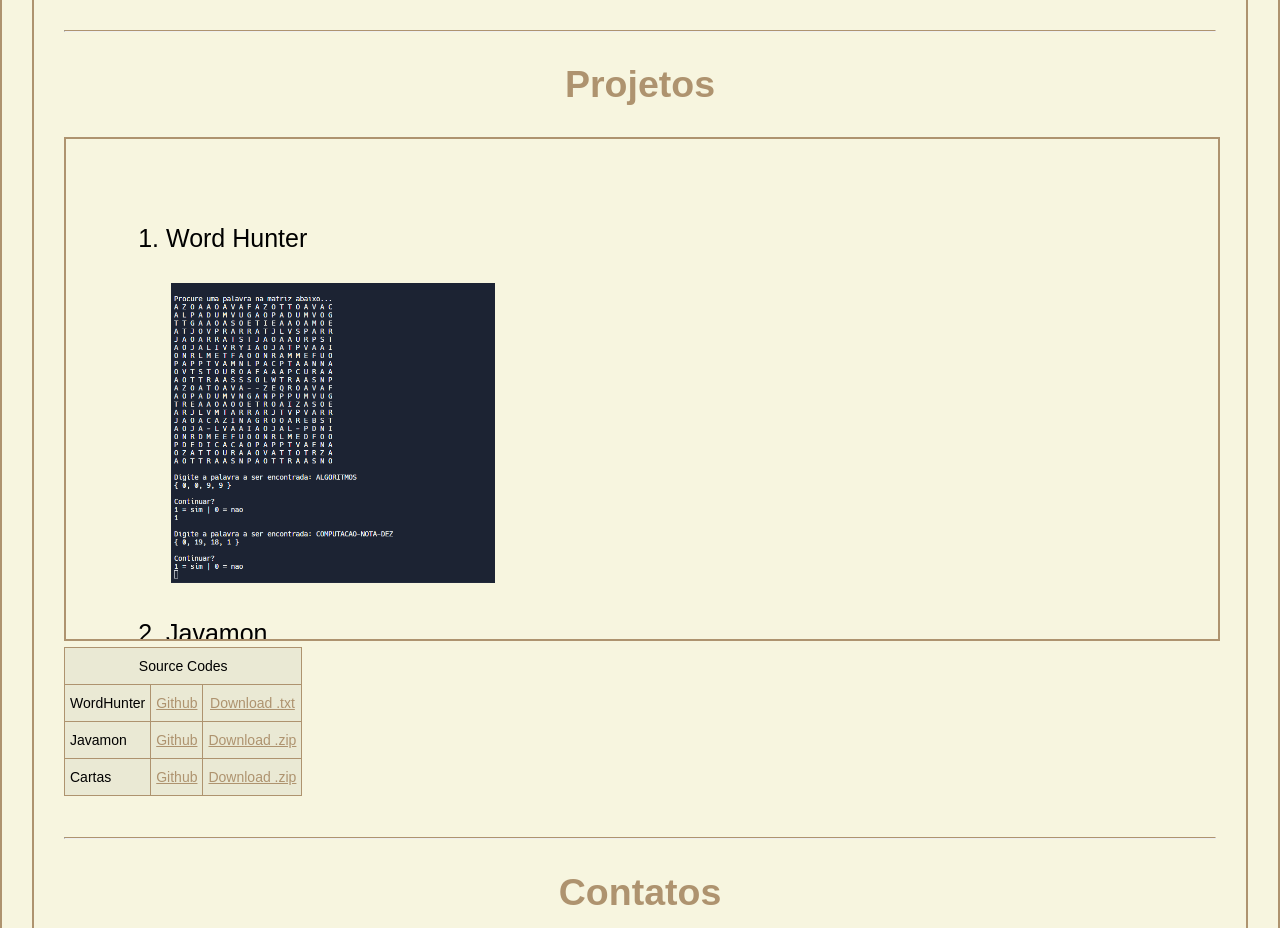
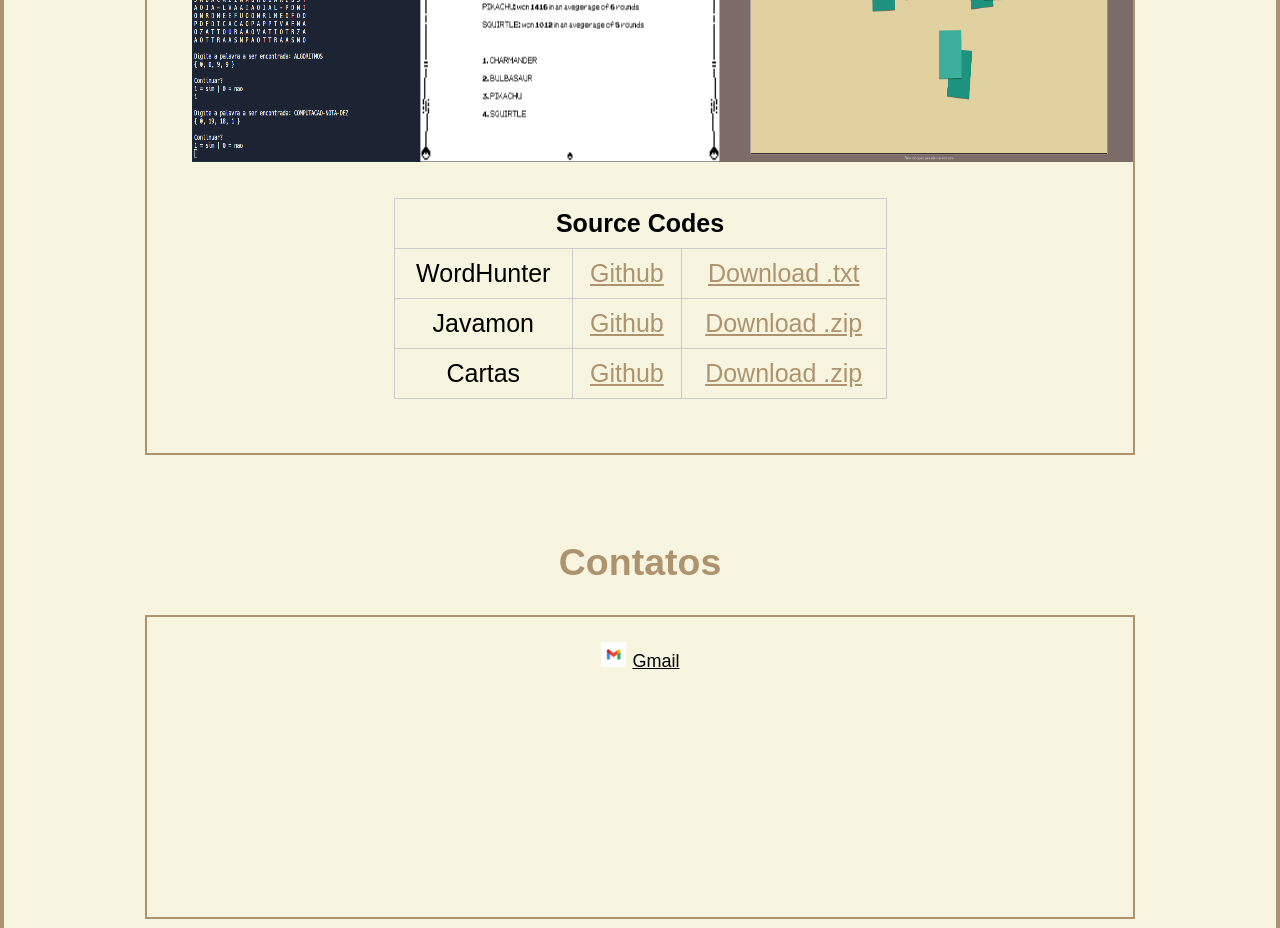
Before and after one commit to zezevitor/Desenvolvimento-Web, a plain HTML site: page Portfolio/index.html in a window 1280 px wide. Shown: the part 1780-2708 px from the top of the page. Drawn offline with Linux system fonts and the light colour scheme.

Commit message:
Experimentando com display flex

```diff
--- a/Portfolio/index.html
+++ b/Portfolio/index.html
@@ -20,13 +20,13 @@
 
     <hr>
 
-    <p style="text-align: center;">
-        <a href="https://github.com/zezevitor" target="_blank"> <img src="assets/eu.jpeg" alt="Minha foto" style="border: 2px solid #AE936F;"> </a>  <br>
-        <h2 style="text-align: center; margin-top: 0%;"><strong>Sobre mim</strong></h2>
-    </p>
-    <div class="grid-container">
+    <div class="grid-container" style="margin-left: 5%; margin-right: 5%;">
         <div>
             <p>
+                <p style="text-align: center;">
+                    <a href="https://github.com/zezevitor" target="_blank"> <img src="assets/eu.jpeg" alt="Minha foto" style="border: 2px solid #AE936F;"> </a>  <br>
+                    <h2 style="text-align: center; margin-top: 0%;"><strong>Sobre mim</strong></h2>
+                </p>
                 <h3><strong>Formação Acadêmica</strong></h4>
                 <strong>Instituição:</strong> IFC - Instituto Federal Catarinense <br>
                 <strong>Semestre:</strong> 4º <br>
@@ -37,18 +37,16 @@
                     <li>Paradigmas da Computação</li>
                 </ul> <br>
             </p>
-
             <h3><strong>Interesses e Habilidades</strong></h3>
             <p style="text-align: justify;">
                 Tenho experiência em diversas linguagens de programação, como Java, Javascript e GameMaker Language (GML), além de conhecimentos em C. Meu foco está no desenvolvimento de jogos e também estou expandindo minhas habilidades em Desenvolvimento Web. Ferramentas com as quais trabalho frequentemente incluem Git, VSCode e GameMaker. Estou sempre buscando aprender novas tecnologias e metodologias que possam melhorar minha forma de desenvolver projetos.
             </p>
-
+        </div>
+        <div>
             <h3><strong>Experiência Profissional</strong></h3>
             <p style="text-align: justify;">
                 Ainda não tive a oportunidade de realizar estágios na área de tecnologia, mas venho aplicando meus conhecimentos em projetos pessoais e acadêmicos, sempre buscando evoluir e estar preparado para futuras oportunidades no mercado de trabalho.
             </p>
-        </div>
-        <div>
             <h3><strong>Participação em Eventos</strong></h3>
             <p style="text-align: justify;">
                 Já participei ativamente da semana acadêmica do BCC do IFC Videira. Onde, além de ajudar com a organização, desenvolvi uma oficina de desenvolvimento de jogos com o GameMaker Studio para o ensino médio.
@@ -64,37 +62,16 @@
         </div>
     </div>
 
-    <hr>
     <h2><strong>Projetos</strong></h2>
-    <iframe src="projetos.html" width="100%" height="500px/"></iframe>
-    <table class="tg">
-        <thead>
-            <tr>
-                <th class="tg-baqh" colspan="3">Source Codes</th>
-            </tr>
-        </thead>
-        <tbody>
-            <tr>
-                <td class="tg-0lax">WordHunter</td>
-                <td class="tg-baqh"> <a href="https://github.com/zezevitor/Educacao" target="_blank">Github</a> </td>
-                <td class="tg-baqh"> <a href="assets/wordhunter.txt" download="wordhunter.txt">Download .txt</a> </td>
-            </tr>
-            <tr>
-                <td class="tg-0lax">Javamon</td>
-                <td class="tg-baqh"> <a href="https://github.com/zezevitor/Javamon" target="_blank">Github</a> </td>
-                <td class="tg-baqh"> <a href="assets/javamon.zip" download="javamon.zip">Download .zip</a> </td>
-            </tr>
-            <tr>
-                <td class="tg-0lax">Cartas</td>
-                <td class="tg-baqh"> <a href="https://github.com/zezevitor/Educacao" target="_blank">Github</a> </td>
-                <td class="tg-baqh"> <a href="assets/cartas.zip" download="cartas.zip">Download .zip</a> </td>
-            </tr>
-        </tbody>
-    </table>
+    <div class="center-alligned">
+        <iframe src="projetos.html" width="80%" height="700px/"></iframe>
+    </div>
 
-    <br><hr>
+    <br>
     <h2><strong>Contatos</strong></h2>
-    <iframe src="contatos.html" width="100%" height="300px"></iframe>
+    <div class="center-alligned">
+        <iframe src="contatos.html" width="80%" height="300px"></iframe>
+    </div>
 
 </body>
 </html>
--- a/Portfolio/projetos.html
+++ b/Portfolio/projetos.html
@@ -15,7 +15,7 @@
 </head>
 <body style="border: 0px">
 
-    <ol type="1">
+    <ol type="1" class="projects">
         <li>
             <p>Word Hunter</p>
             <img src="assets/wordhunter.png" alt="Word Hunter">
@@ -30,5 +30,33 @@
         </li>
     </ol>
 
+    <div style="display: flex; justify-content: center; margin: 0 auto;">
+        <table class="tg">
+            <thead>
+                <tr>
+                    <th class="tg-baqh" colspan="3">Source Codes</th>
+                </tr>
+            </thead>
+            <tbody>
+                <tr>
+                    <td class="tg-0lax">WordHunter</td>
+                    <td class="tg-baqh"> <a href="https://github.com/zezevitor/Educacao" target="_blank">Github</a> </td>
+                    <td class="tg-baqh"> <a href="assets/wordhunter.txt" download="wordhunter.txt">Download .txt</a> </td>
+                </tr>
+                <tr>
+                    <td class="tg-0lax">Javamon</td>
+                    <td class="tg-baqh"> <a href="https://github.com/zezevitor/Javamon" target="_blank">Github</a> </td>
+                    <td class="tg-baqh"> <a href="assets/javamon.zip" download="javamon.zip">Download .zip</a> </td>
+                </tr>
+                <tr>
+                    <td class="tg-0lax">Cartas</td>
+                    <td class="tg-baqh"> <a href="https://github.com/zezevitor/Educacao" target="_blank">Github</a> </td>
+                    <td class="tg-baqh"> <a href="assets/cartas.zip" download="cartas.zip">Download .zip</a> </td>
+                </tr>
+            </tbody>
+        </table>
+    </div>
+
+
 </body>
 </html>
--- a/Portfolio/style.css
+++ b/Portfolio/style.css
@@ -3,7 +3,6 @@ html, body{
     background-color: #F7F5DF;
     font-family: sans-serif;
     border: 2px solid #AE936F;
-    padding: 30px;
     font-size: 125%;
 }
 
@@ -51,12 +50,13 @@ a{
     margin-top: 0px;
 }
 
-table {
-    background-color: rgb(0, 0, 0, 0.05);
+.center-alligned {
+    text-align: center;
 }
 
-.center-alligned {
-    text-align: center;
+.projects {
+    display: flex;
+    justify-content: space-evenly;
 }
 
 .grid-container {
@@ -64,40 +64,22 @@ table {
     grid-template-columns: 50% 50%;
 }
 
+
 .tg {
-    border-collapse:collapse;
-    border-spacing:0;
+    border-collapse: collapse;
+    width: 50%;
 }
 
-.tg td{
-    border-color:#AE936F;
-    border-style:solid;
-    border-width:1px;
-    font-family:Arial, sans-serif;
-    font-size:14px;
-    overflow:hidden;
-    padding:10px 5px;
-    word-break:normal;
+.tg th, .tg td {
+    border: 1px solid #ccc;
+    padding: 10px;
+    text-align: center;
 }
 
 .tg th {
-    border-color:#AE936F;
-    border-style:solid;
-    border-width:1px;
-    font-family:Arial, sans-serif;
-    font-size:14px;
-    font-weight:normal;
-    overflow:hidden;
-    padding:10px 5px;
-    word-break:normal;
+    font-weight: bold;
 }
 
-.tg .tg-baqh {
-    text-align:center;
-    vertical-align:top
+.tg-baqh {
+    text-align: center;
 }
-
-.tg .tg-0lax {
-    text-align:left;
-    vertical-align:top
-}
```
Also changed, not shown: 1 other file.
